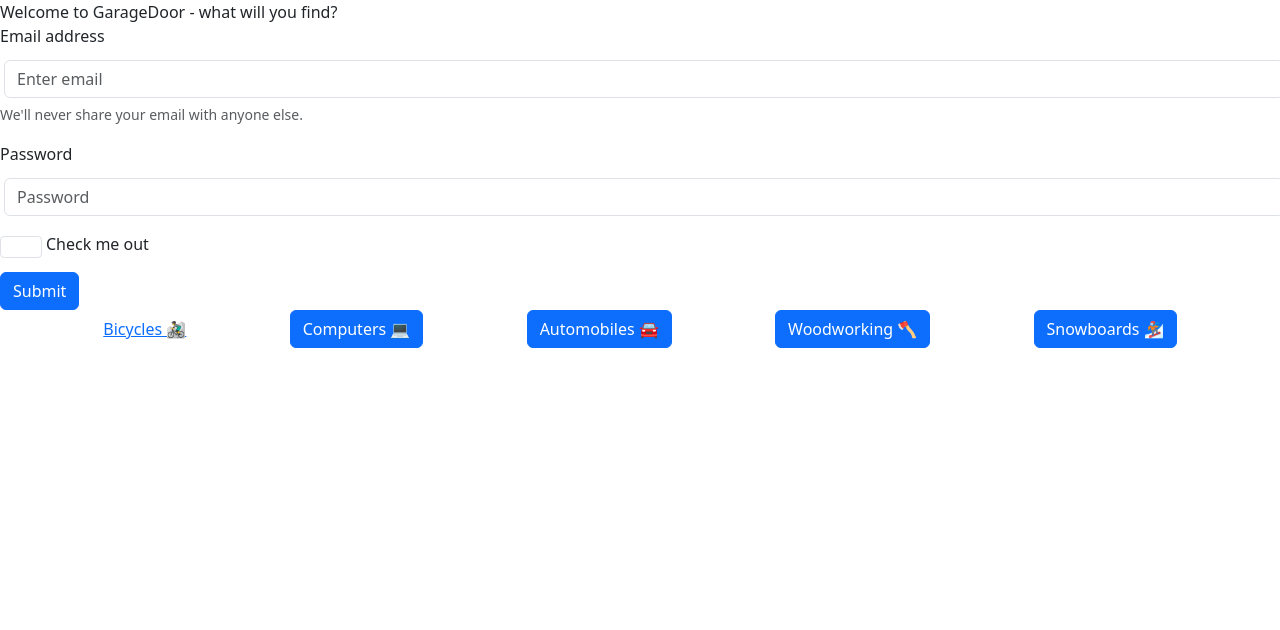
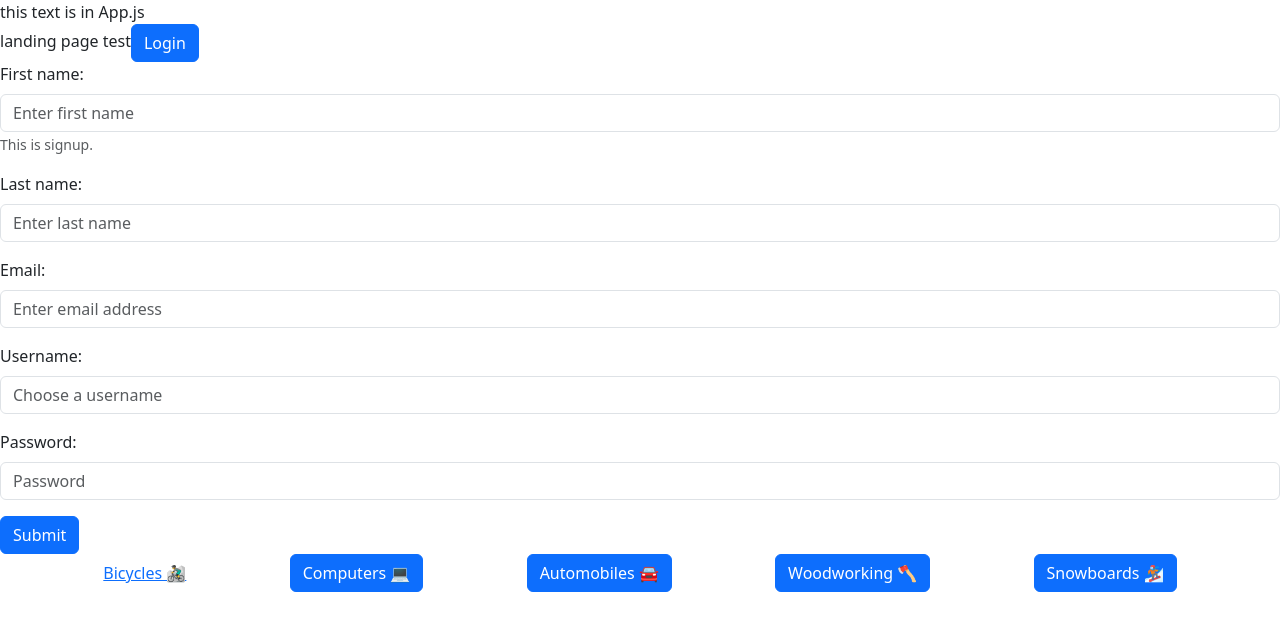
Before and after one commit to SamRobinson-2511/garage_door_frontend, a React (Create React App) app: page / in a window 1280 px wide. Shown: the top 630 px of the page. Built offline with nearby package versions, Linux system fonts and the light colour scheme.

Commit message:
login page modal

```diff
--- a/src/App.js
+++ b/src/App.js
@@ -1,5 +1,6 @@
 import { Route, Switch } from 'react-router-dom'
 // import { useEffect, useState } from 'react'
+import LandingPage from './LandingPage';
 
 
 
@@ -8,7 +9,7 @@
 // import FormData from './LoginForm'
 import MyGarage from './MyGarage';
 import Bicycles from './Bicycles';
-import LoginForm from './LoginForm';
+
 // import BikePartsForm from './BikePartsForm';
 // import NewBikeForm from './NewBikeForm';
 
@@ -17,9 +18,9 @@
 function App() {
   return (
     <div>
-      Welcome to GarageDoor - what will you find?
+      this text is in App.js
+      <LandingPage />
 
-      <LoginForm />
       <MyGarage />
       <Switch>
         <Route path="/bicycles">
--- /dev/null
+++ b/src/LandingPage.js
@@ -0,0 +1,32 @@
+import React from "react";
+import LoginForm from './LoginForm';
+import Signup from "./Signup";
+
+
+
+
+function LandingPage () {
+
+
+
+
+
+
+
+
+
+
+
+
+
+
+    return (
+        <div>
+            landing page test
+            <LoginForm />
+            <Signup />
+        </div>
+    )
+};
+
+export default LandingPage;
--- a/src/LoginForm.js
+++ b/src/LoginForm.js
@@ -4,10 +4,16 @@
 // import "./LoginForm.css";
 import Button from 'react-bootstrap/Button';
 import Form from 'react-bootstrap/Form';
+import Modal from 'react-bootstrap/Modal';
 
 
 
 function LoginForm() {
+
+    const [show, setShow] = useState(false);
+
+    const handleClose = () => setShow(false);
+    const handleShow = () => setShow(true);
 
     //if something gets screwy here, it is either user_name or name!!!
 
@@ -50,47 +56,40 @@
     }
     return (
         <>
-        {/* <LoginForm onSubmit={onSubmit}>
-            <label>
-            Username
-            </label>
-            <input type='text' name='name' value={name} onChange={handleChange} />
-
-            <label>
-            Password
-            </label>
-            <input type='text' name='password' value={password} onChange={handleChange} />
 
 
-            <input type='submit' value='Log in!' />
-        </LoginForm>
-         */}
+    <Button variant="primary" onClick={handleShow}>Login</Button>
 
+    <Modal show={show} onHide={handleClose}>
+        <Modal.Header closeButton>
+            <Modal.Title>Enter your login info.</Modal.Title>
+        </Modal.Header>
+        <Modal.Body>Is your garage messy or clean?
 
         <Form>
             <Form.Group className="mb-3" controlId="formBasicEmail">
-            <Form.Label>Email address</Form.Label>
+            <br/>
+                <Form.Label>Username:</Form.Label>
                 <Form.Control type="email" placeholder="Enter email" />
                 <Form.Text className="text-muted">
-                We'll never share your email with anyone else.
+                    Safe and secure with BCrypt.
                 </Form.Text>
             </Form.Group>
 
             <Form.Group className="mb-3" controlId="formBasicPassword">
-            <Form.Label>Password</Form.Label>
+                <Form.Label>Password:</Form.Label>
                 <Form.Control type="password" placeholder="Password" />
             </Form.Group>
 
-        <Form.Group className="mb-3" controlId="formBasicCheckbox">
-            <Form.Check type="checkbox" label="Check me out" />
-        </Form.Group>
-
-        <Button variant="primary" type="submit">
-            Submit
-        </Button>
+            <Button variant="primary" type="submit">Submit</Button>
         </Form>
 
-
+        </Modal.Body>
+        <Modal.Footer>
+            <Button variant="secondary" onClick={handleClose}>Close</Button>
+            <Button variant="primary" onClick={handleClose}>Save Changes</Button>
+        </Modal.Footer>
+    </Modal>
 
 
         {errors&&<div>{errors}</div>}
--- a/src/NewBikeForm.js
+++ b/src/NewBikeForm.js
@@ -1,5 +1,5 @@
 import React, {useState} from "react";
-import "./NewBikeForm.css";
+// import "./NewBikeForm.css";
 
 
 
--- a/src/Signup.js
+++ b/src/Signup.js
@@ -1,6 +1,8 @@
 import React, {useState} from 'react'
 import {useHistory} from 'react-router-dom'
-// import {Form} from '../styled/Form'
+
+import Button from 'react-bootstrap/Button';
+import Form from 'react-bootstrap/Form';
 
 function SignUp() {
 
@@ -49,7 +51,7 @@
     }
     return (
         <>
-        <Form onSubmit={onSubmit}>
+        {/* <form onSubmit={onSubmit}>
 
             <label>
             First name
@@ -77,7 +79,44 @@
             <input type='password' name='password' value={password} onChange={handleChange} />
 
             <input type='submit' value='Sign up!' />
-        </Form>
+        </form> */}
+
+    <Form>
+        <Form.Group className="mb-3" controlId="formBasicEmail">
+            <Form.Label>First name:</Form.Label>
+            <Form.Control type="text" placeholder="Enter first name" />
+            <Form.Text className="text-muted">
+                This is signup.
+            </Form.Text>
+        </Form.Group>
+
+        <Form.Group className="mb-3" controlId="formBasicPassword">
+            <Form.Label>Last name:</Form.Label>
+            <Form.Control type="text" placeholder="Enter last name" />
+        </Form.Group>
+
+        <Form.Group className="mb-3" controlId="formBasicPassword">
+            <Form.Label>Email:</Form.Label>
+            <Form.Control type="email" placeholder="Enter email address" />
+        </Form.Group>
+
+        <Form.Group className="mb-3" controlId="formBasicPassword">
+            <Form.Label>Username:</Form.Label>
+            <Form.Control type="text" placeholder="Choose a username" />
+        </Form.Group>
+
+        <Form.Group className="mb-3" controlId="formBasicPassword">
+            <Form.Label>Password:</Form.Label>
+            <Form.Control type="password" placeholder="Password" />
+        </Form.Group>
+
+
+        <Button variant="primary" type="submit">
+            Submit
+        </Button>
+    </Form>
+
+
 
         {errors?errors.map(e => <div>{e[0]+': ' + e[1]}</div>):null}
         </>
```
Lines whose indentation alone changed are shown as unchanged.
